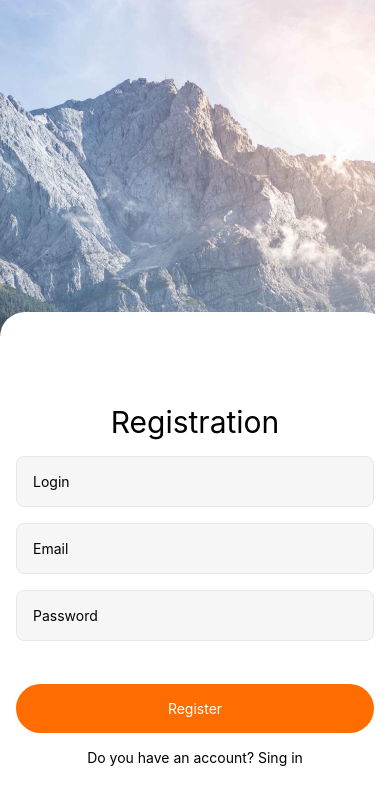
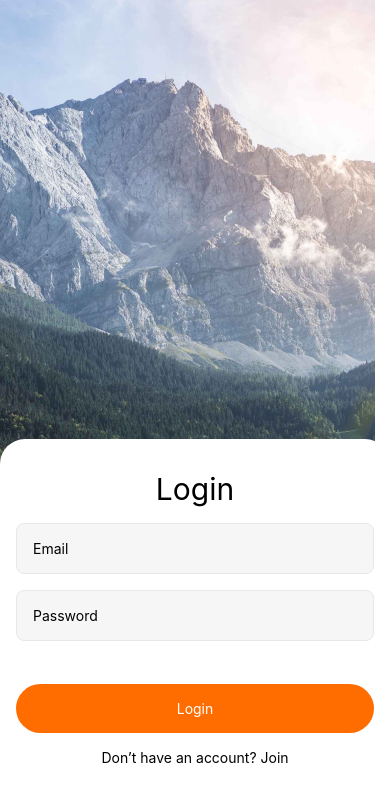
Before and after one commit to VitaKoval/rn-social, a React Native app: screen / in a window 390 px wide. Shown: the top 804 px of the page. Built offline with nearby package versions, Linux system fonts and the light colour scheme.

Commit message:
setInputData

```diff
--- a/App.js
+++ b/App.js
@@ -10,6 +10,7 @@ import {
 } from "react-native";
 import { useState } from "react";
 import RegistrationScreen from "./screens/RegistrationScreen";
+import LoginScreen from "./screens/LoginScreen";
 
 export default function App() {
   const [isShowKeyboard, setIsShowKeyboard] = useState(false);
@@ -18,7 +19,7 @@ export default function App() {
     setIsShowKeyboard(true);
   };
 
-  const keyboardHide = () => {
+  const keyboardHide = (data) => {
     setIsShowKeyboard(false);
     Keyboard.dismiss();
   };
@@ -26,9 +27,8 @@ export default function App() {
   return (
     <>
       <StatusBar style="auto" />
-<TouchableWithoutFeedback onPress={keyboardHide}>
-      <View style={styles.container}>
-
+      <TouchableWithoutFeedback onPress={keyboardHide}>
+        <View style={styles.container}>
           <ImageBackground
             source={require("./assets/image/photoBG.png")}
             style={styles.bgImage}
@@ -37,19 +37,19 @@ export default function App() {
               style={styles.containerForm}
               behavior={Platform.OS === "ios" ? "padding" : "height"}
             >
-              <View
-                style={{
-                  ...styles.form,
-                  marginBottom: isShowKeyboard ? -170 : 0,
-                }}
-              >
-                <RegistrationScreen keyboardShow={keyboardShow}/>
-              </View>
+              {/* <RegistrationScreen
+                keyboardShow={keyboardShow}
+                isShowKeyboard={isShowKeyboard}
+              /> */}
+              <LoginScreen
+                keyboardShow={keyboardShow}
+                isShowKeyboard={isShowKeyboard}
+
+              />
             </KeyboardAvoidingView>
           </ImageBackground>
-
         </View>
-        </TouchableWithoutFeedback >
+      </TouchableWithoutFeedback>
     </>
   );
 }
@@ -67,15 +67,15 @@ const styles = StyleSheet.create({
     flex: 1,
     justifyContent: "flex-end",
   },
-  form: {
-    alignItems: "center",
-    paddingHorizontal: 16,
-    paddingTop: 92,
-    paddingBottom: 78,
-    marginTop: "auto",
-    backgroundColor: "#FFFFFF",
+  // form: {
+  //   alignItems: "center",
+  //   paddingHorizontal: 16,
+  //   paddingTop: 92,
+  //   paddingBottom: 78,
+  //   marginTop: "auto",
+  //   backgroundColor: "#FFFFFF",
 
-    borderTopRightRadius: 25,
-    borderTopLeftRadius: 25,
-  },
+  //   borderTopRightRadius: 25,
+  //   borderTopLeftRadius: 25,
+  // },
 });
--- a/components/ButtonActive.js
+++ b/components/ButtonActive.js
@@ -5,9 +5,9 @@ import {
   TouchableOpacity,
 } from "react-native";
 
-function ButtonActive({children}) {
+function ButtonActive({children, onPressButton}) {
   return (
-    <TouchableOpacity style={styles.button} activeOpacity={0.8}>
+    <TouchableOpacity style={styles.button} activeOpacity={0.8} onPress={onPressButton}>
       <Text style={styles.buttonText}>{children}</Text>
     </TouchableOpacity>
   );
--- a/screens/LoginScreen.js
+++ b/screens/LoginScreen.js
@@ -1,25 +1,62 @@
-import {
-  StyleSheet,
-  Text,
-  TextInput,
-} from "react-native";
+import { StyleSheet, View, Text, TextInput } from "react-native";
+import { useState } from "react";
 import ButtonActive from "../components/ButtonActive";
 
-function LoginScreen({keyboardShow}) {
-    return (
-      <>
+const initialState = {
+  email: "",
+  password: "",
+};
+
+function LoginScreen({ keyboardShow, isShowKeyboard }) {
+  const [inputData, setInputData] = useState(initialState);
+
+  function onSubmitForm() {
+    console.log(inputData);
+    setInputData(initialState);
+  }
+
+  return (
+    <View style={{ ...styles.form, marginBottom: isShowKeyboard ? -170 : 0 }}>
       <Text style={styles.nameForm}>Login</Text>
 
-      <TextInput style={styles.input} placeholder="Login" onFocus={keyboardShow}/>
-      <TextInput style={styles.input} placeholder="Email" onFocus={keyboardShow}/>
-            <ButtonActive>Login</ButtonActive>
-            <Text style={styles.textForm}>No account? Sing up</Text>
-            </>
+      <TextInput
+        style={styles.input}
+        placeholder="Email"
+        onFocus={keyboardShow}
+        value={inputData.email}
+        onChangeText={(value) =>
+          setInputData((pravState) => ({ ...pravState, email: value }))
+        }
+      />
+      <TextInput
+        style={styles.input}
+        placeholder="Password"
+        secureTextEntry={true}
+        onFocus={keyboardShow}
+        value={inputData.password}
+        onChangeText={(value) =>
+          setInputData((pravState) => ({ ...pravState, password: value }))
+        }
+      />
+      <ButtonActive onPressButton={onSubmitForm}>Login</ButtonActive>
+      <Text style={styles.textForm}>Don’t have an account? Join</Text>
+    </View>
   );
 }
 
+export default LoginScreen;
+
 const styles = StyleSheet.create({
-    input: {
+  form: {
+    alignItems: "center",
+    paddingHorizontal: 16,
+    paddingTop: 32,
+    paddingBottom: 78,
+    backgroundColor: "#FFFFFF",
+    borderTopRightRadius: 25,
+    borderTopLeftRadius: 25,
+  },
+  input: {
     width: "100%",
     borderWidth: 1,
     borderColor: "#E8E8E8",
@@ -31,10 +68,8 @@ const styles = StyleSheet.create({
   nameForm: {
     fontSize: 30,
     marginBottom: 16,
-    },
-    textForm: {
-      marginTop: 16,
-  }
+  },
+  textForm: {
+    marginTop: 16,
+  },
 });
-
-export default LoginScreen;
--- a/screens/RegistrationScreen.js
+++ b/screens/RegistrationScreen.js
@@ -1,17 +1,21 @@
-import {
-  StyleSheet,
-  Text,
-  TextInput,
-} from "react-native";
+import { StyleSheet, View, Text, TextInput } from "react-native";
 import ButtonActive from "../components/ButtonActive";
 
-function RegistrationScreen({keyboardShow, keyboardHide}) {
+function RegistrationScreen({ keyboardShow, isShowKeyboard }) {
   return (
-      <>
+    <View style={{ ...styles.form, marginBottom: isShowKeyboard ? -170 : 0 }}>
       <Text style={styles.nameForm}>Registration</Text>
 
-      <TextInput style={styles.input} placeholder="Login" onFocus={keyboardShow}/>
-      <TextInput style={styles.input} placeholder="Email" onFocus={keyboardShow}/>
+      <TextInput
+        style={styles.input}
+        placeholder="Login"
+        onFocus={keyboardShow}
+      />
+      <TextInput
+        style={styles.input}
+        placeholder="Email"
+        onFocus={keyboardShow}
+      />
       <TextInput
         style={styles.input}
         placeholder="Password"
@@ -19,12 +23,21 @@ function RegistrationScreen({keyboardShow, keyboardHide}) {
         onFocus={keyboardShow}
       />
       <ButtonActive>Register</ButtonActive>
-            <Text style={styles.textForm}>Do you have an account? Sing in</Text>
-            </>
+      <Text style={styles.textForm}>Already have an account? Login</Text>
+    </View>
   );
 }
 
 const styles = StyleSheet.create({
+  form: {
+    alignItems: "center",
+    paddingHorizontal: 16,
+    paddingTop: 92,
+    paddingBottom: 78,
+    backgroundColor: "#FFFFFF",
+    borderTopRightRadius: 25,
+    borderTopLeftRadius: 25,
+  },
   input: {
     width: "100%",
     borderWidth: 1,
@@ -40,7 +53,7 @@ const styles = StyleSheet.create({
   },
   textForm: {
     marginTop: 16,
-  }
+  },
 });
 
 export default RegistrationScreen;
```
Lines whose indentation alone changed are shown as unchanged.
